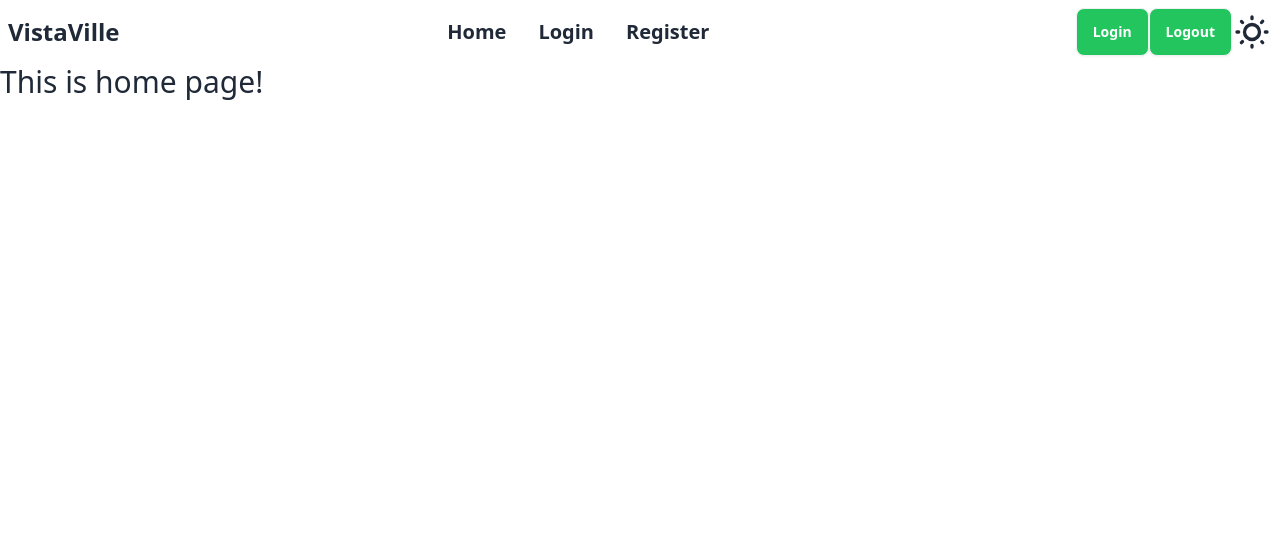
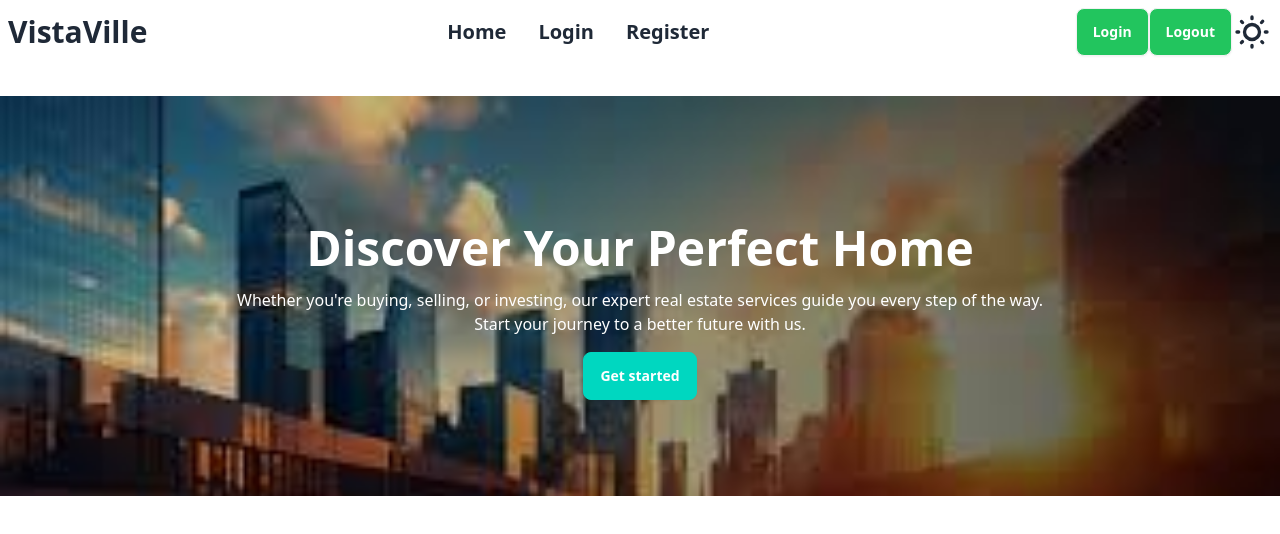
Before and after one commit to Rahi94/assignment-9-recap, a React (Vite) app: page / in a window 1280 px wide. Shown: the top 534 px of the page. Built offline with nearby package versions, Linux system fonts and the light colour scheme; no server answers.

Commit message:
banner section added

```diff
--- /dev/null
+++ b/src/components/Banner.jsx
@@ -0,0 +1,24 @@
+import React from 'react';
+
+const Banner = () => {
+    return (
+        <div className=' w-full ' style={{
+
+            width: '',
+            height: '400px',
+            imageResolution: '1080px',
+            backgroundSize: 'cover',
+            backgroundImage: `url("/images (77).jpeg")`,
+            backgroundRepeat: 'no-repeat'
+        }}>
+            <div className='text-white pt-32 text-center mt-8'>
+                <h3 className='text-5xl font-bold pb-4'>Discover Your Perfect Home</h3>
+                <p>Whether you're buying, selling, or investing, our expert real estate services guide you every step of the way. <br /> Start your journey to a better future with us.</p>
+                <button className='btn  text-white btn-accent mt-4'>Get started</button>
+            </div>
+
+        </div>
+    );
+};
+
+export default Banner;
--- a/src/components/Navbar.jsx
+++ b/src/components/Navbar.jsx
@@ -39,7 +39,7 @@ const Navbar = () => {
                         {navLinks}
                     </ul>
                 </div>
-                <a className=" text-2xl font-bold">VistaVille</a>
+                <a className=" text-3xl font-extrabold">VistaVille</a>
             </div>
             <div className="navbar-center hidden lg:flex">
                 <ul className="menu menu-horizontal px-1 flex gap-8">
--- a/src/components/firebaseProvider/FirebaseProvider.jsx
+++ b/src/components/firebaseProvider/FirebaseProvider.jsx
@@ -1,5 +1,5 @@
 import React, { createContext, useEffect, useState } from 'react';
-import { getAuth, createUserWithEmailAndPassword, onAuthStateChanged, signInWithEmailAndPassword, signInWithPopup, GoogleAuthProvider, GithubAuthProvider, signOut } from "firebase/auth";
+import { getAuth, createUserWithEmailAndPassword, onAuthStateChanged, signInWithEmailAndPassword, signInWithPopup, GoogleAuthProvider, GithubAuthProvider, signOut, TwitterAuthProvider, FacebookAuthProvider } from "firebase/auth";
 import auth from '../../firebase/firebase.config';
 export const AuthContext = createContext(null);
 
@@ -7,6 +7,8 @@ export const AuthContext = createContext(null);
 // social auth provider
 const googleProvider = new GoogleAuthProvider();
 const githubProvider = new GithubAuthProvider();
+const twitterProvider = new TwitterAuthProvider();
+const facebookProvider = new FacebookAuthProvider();
 
 
 
@@ -35,6 +37,16 @@ const githubLogin = ()=>{
     return signInWithPopup(auth, githubProvider)
 
    }
+// twitter login
+const twitterLogin = ()=>{
+    return signInWithPopup(auth, twitterProvider)
+
+   }
+// facebook login
+const facebookLogin = ()=>{
+    return signInWithPopup(auth, facebookProvider)
+
+   }
 
 //    logout user
 const logout = ()=>{
@@ -59,7 +71,9 @@ useEffect(()=>{
         googleLogin,
         githubLogin,
         logout,
-        user
+        user,
+        twitterLogin,
+        facebookLogin
     };
     return (
         <AuthContext.Provider value={allValue}>
--- a/src/pages/home/Home.jsx
+++ b/src/pages/home/Home.jsx
@@ -1,11 +1,15 @@
 import React from 'react';
 import Navbar from '../../components/Navbar';
+import Banner from '../../components/Banner';
 
 const Home = () => {
     return (
         <div>
             <Navbar></Navbar>
-            <p className="text-3xl">This is home page!</p>
+
+            <div className='w-full'>
+            <Banner></Banner>
+            </div>
         </div>
     );
 };
--- a/src/socialLogin/SocialLogin.jsx
+++ b/src/socialLogin/SocialLogin.jsx
@@ -3,18 +3,18 @@ import { AuthContext } from '../components/firebaseProvider/FirebaseProvider';
 
 const SocialLogin = () => {
 
-    const {googleLogin, githubLogin} = useContext(AuthContext)
+    const {googleLogin, githubLogin, twitterLogin, facebookLogin} = useContext(AuthContext)
 
     return (
         <div className='flex gap-3'>
             <button onClick={()=> googleLogin()} className='btn btn-accent'>Google</button>
             <button onClick={()=>githubLogin()} className='btn btn-primary'>Github</button>
-            <button className='btn btn-secondary'>Facebook</button>
-            <button className='btn btn-success'>Twieter</button>
+            <button onClick={()=>facebookLogin()} className='btn btn-secondary'>Facebook</button>
+            <button onClick={()=> twitterLogin()} className='btn btn-success'>Twitter</button>
         </div>
     );
 };
 
 export default SocialLogin;
 
-// part-3 10:58min conceptual session
+// part-4 19:40min conceptual session for private route
```
Also changed, not shown: public/images (77).jpeg (added), src/assets/images (77).jpeg (added).
